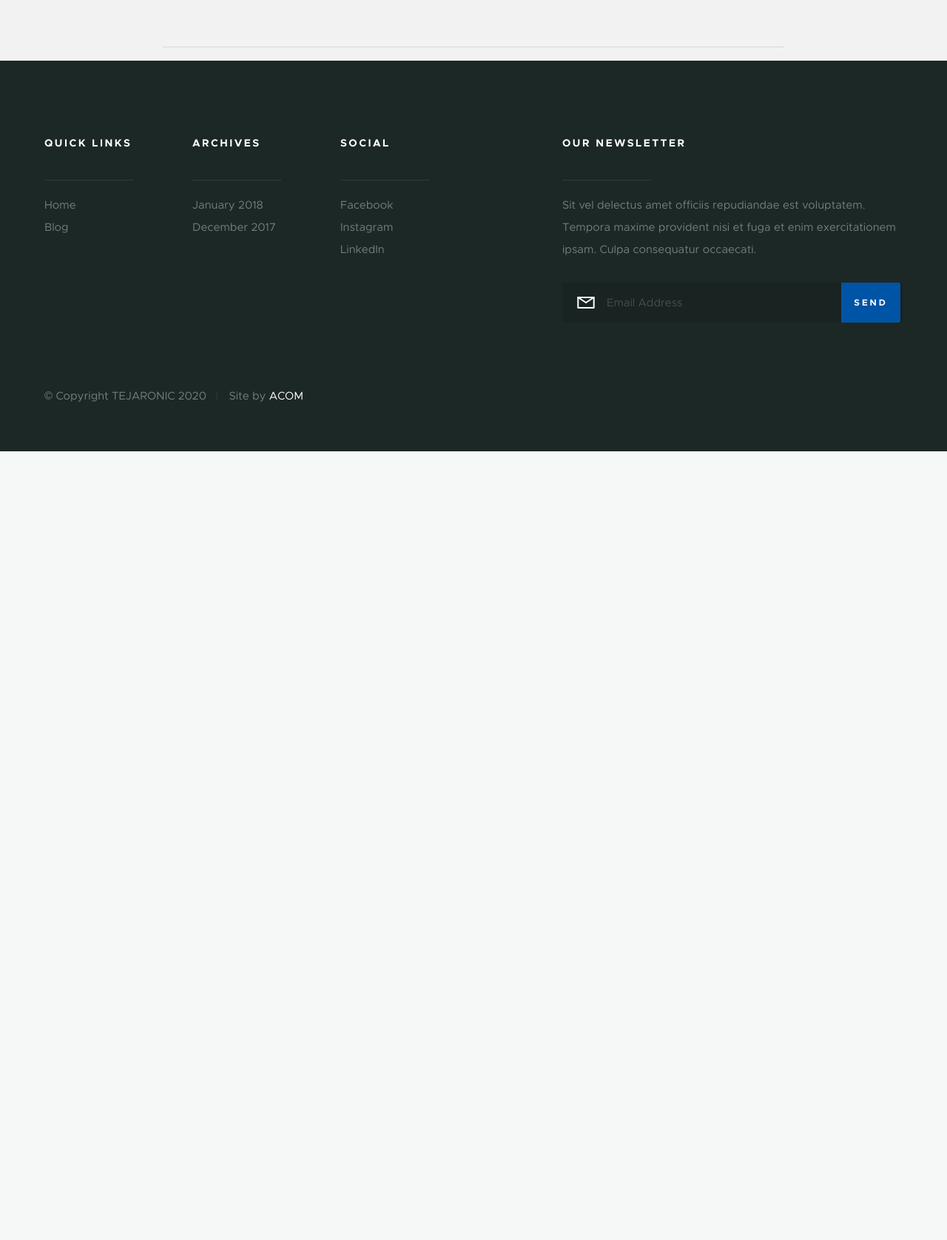
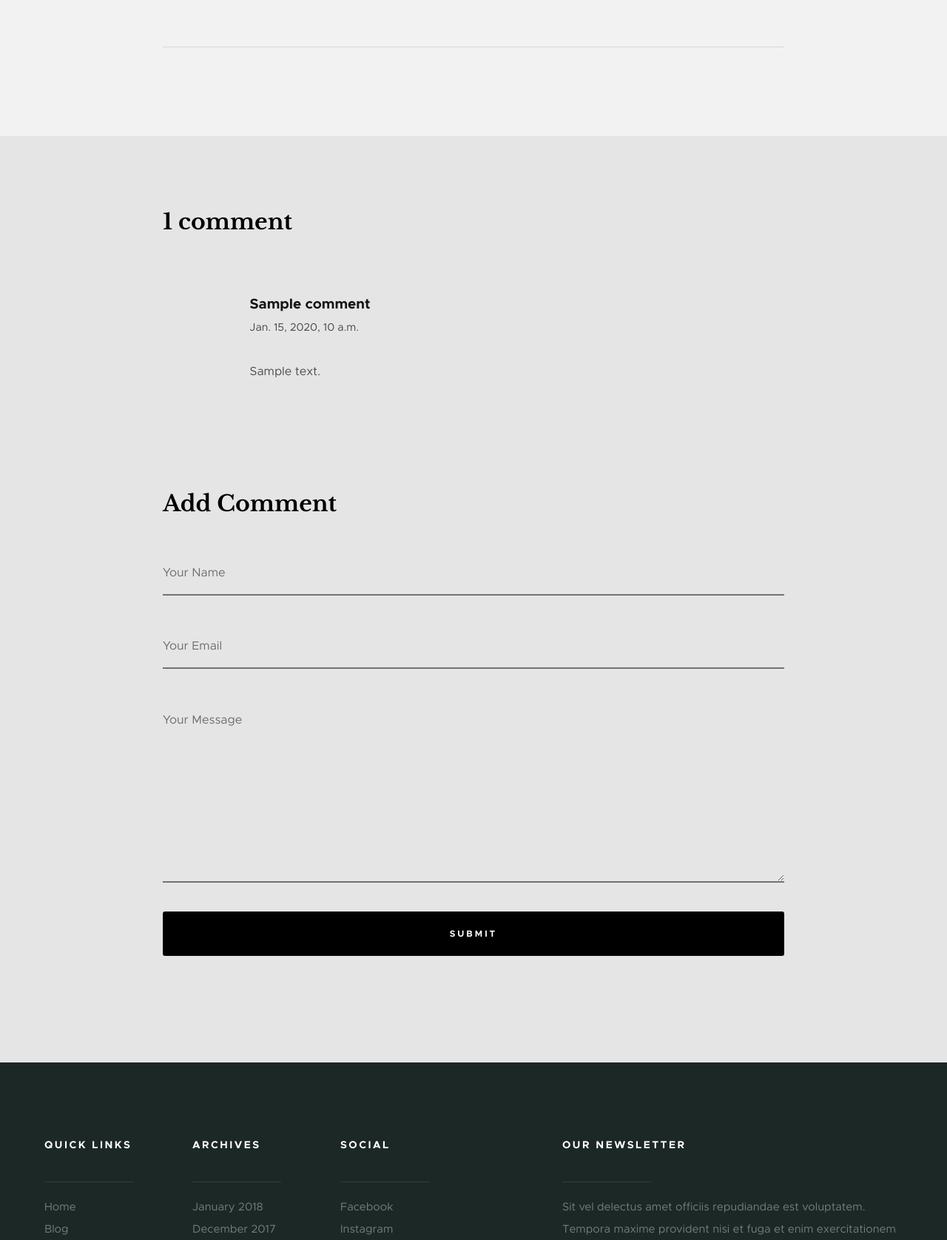
Before and after one commit to amirashoori7/blogsite-django2.2, a Django app: page /sample/ in a window 1280 px wide. Shown: the part 1056-2732 px from the top of the page at 74% size. Before the commit the page ends 1666 px from the top, so only its background shows below. Run offline with Django 3.2, Linux system fonts and the light colour scheme; tables that the repository leaves empty hold one stand-in row (values such as "Sample post"); grey boxes marked "Sample" are stand-in pictures.

Commit message:
Comment system is added

```diff
--- a/blog/contact.py
+++ b/blog/forms.py
@@ -1,4 +1,5 @@
 from django import forms
+from .models import Comment
 
 class EmailContactForm(forms.Form):
     subject = forms.CharField(required=True, max_length=100)
@@ -7,3 +8,8 @@ class EmailContactForm(forms.Form):
     #to = forms.EmailField()
     message = forms.CharField(required=True,
                              widget=forms.Textarea)
+
+class CommentForm(forms.ModelForm):
+    class Meta:
+        model = Comment
+        fields = ('name', 'email', 'body')
--- a/blog/models.py
+++ b/blog/models.py
@@ -33,3 +33,19 @@ class Meta:
 
 def __str__(self):
     return self.title
+
+class Comment(models.Model):
+    post = models.ForeignKey(Post, on_delete=models.CASCADE,
+                                   related_name='comments')
+    name = models.CharField(max_length=100)
+    email = models.EmailField()
+    body = models.TextField()
+    created = models.DateTimeField(auto_now_add=True)
+    updated = models.DateTimeField(auto_now=True)
+    active = models.BooleanField(default=True)
+
+    class Meta:
+        ordering = ('created',)
+
+    def __str__(self):
+        return 'Comment by {} on {}'.format(self.name, self.post)
--- a/blog/views.py
+++ b/blog/views.py
@@ -1,9 +1,9 @@
 from django.shortcuts import render, get_object_or_404
-from .models import Post
+from .models import Post, Comment
 from django.core.paginator import Paginator, EmptyPage,\
                                   PageNotAnInteger
 from django.views.generic import ListView
-from .contact import EmailContactForm
+from .forms import EmailContactForm, CommentForm
 from django.core.mail import send_mail
 
 class IndexView(ListView):
@@ -32,8 +32,31 @@ def index(request):
 
 def post_detail(request, post):
     post = get_object_or_404(Post, slug=post, status='published')
+
+    #List of active comments for this post
+    comments = post.comments.filter(active=True)
+
+    new_comment = None
+
+    if request.method == 'POST':
+        # A comment was posted
+        comment_form = CommentForm(data=request.POST)
+        if comment_form.is_valid():
+            # create a comment object but don't save to db yet
+            new_comment = comment_form.save(commit=False)
+            # assign the current post to the comment
+            new_comment.post = post
+            # save the comment to the db
+            new_comment.save()
+    else:
+        comment_form = CommentForm()
+
     return render(request,
-                  'blog/detail.html', {'post': post})
+                  'blog/detail.html',
+                  {'post': post,
+                   'comments': comments,
+                   'new_comment': new_comment,
+                   'comment_form': comment_form})
 
 def contact_us(request):
     if request.method == 'POST':
--- a/templates/blog/detail.html
+++ b/templates/blog/detail.html
@@ -48,10 +48,64 @@
                         </div>
                     </div>
                 </div> <!-- end s-content__pagenav -->
+        </article>
+                        </div> <!-- end s-content__main -->
 
+            <div class="comments-wrap">
 
-            </div> <!-- end s-content__main -->
+            <div id="comments" class="row">
+                <div class="col-full">
+                    {% with comments.count as total_comments %}
+                    <h3 class="h2">{{ total_comments }} comment {{ total_comments|pluralize }}</h3>
+                    {% endwith %}
+                    <!-- commentlist -->
+                    <ol class="commentlist">
+                        {% for comment in comments %}
+                        <li class="depth-1 comment">
+                            <div class="comment__content">
+                                <div class="comment__info">
+                                    <cite>{{ comment.name }}</cite>
+                                    <div class="comment__meta">
+                                        <time class="comment__time">{{ comment.created }}</time>
+                                    </div>
+                                </div>
+                                <div class="comment__text">
+                                <p>{{ comment.body|linebreaks }}</p>
+                                </div>
+                            </div>
+                        </li> <!-- end comment level 1 -->
+                        {% empty %}
+                        <p>no comments yet.</p>
+                        {% endfor %}
+                    </ol> <!-- end commentlist -->
+                    <!-- respond
+                    ================================================== -->
+                    <div class="respond">
+                        {% if new_comment %}
+                        <h3 class="h2">Your comment has been added.</h3>
+                        {% else %}
+                        <h3 class="h2">Add Comment</h3>
+                        <form method="post" action=".">
+                            <fieldset>
+                                <div class="form-field">
+                                        <input name="name" type="text" id="name" class="full-width" placeholder="Your Name" value="">
+                                </div>
+                                <div class="form-field">
+                                        <input name="email" type="text" id="email" class="full-width" placeholder="Your Email" value="">
+                                </div>
+                                <div class="message form-field">
+                                    <textarea name="body" id="body" class="full-width" placeholder="Your Message"></textarea>
+                                </div>
+                                {% csrf_token %}
+                                <button type="submit" class="submit btn--primary btn--large full-width">Submit</button>
+                            </fieldset>
+                        </form> <!-- end form -->
+                        {% endif %}
+                    </div> <!-- end respond -->
 
-        </article>
+                </div> <!-- end col-full -->
+
+            </div> <!-- end row comments -->
+        </div> <!-- end comments-wrap -->
    </section>
 {% endblock %}
```
Also changed, not shown: blog/admin.py (+7 -1 lines), blog/migrations/0004_auto_20191111_0037.py (added).
